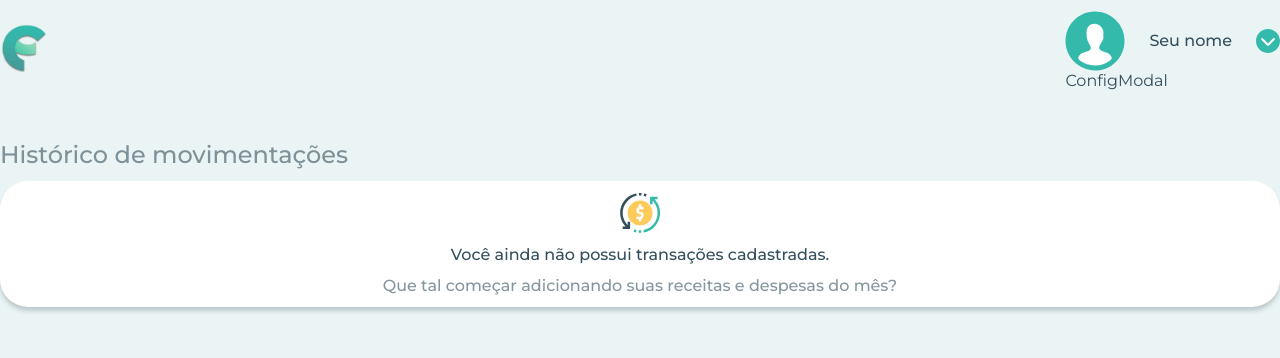
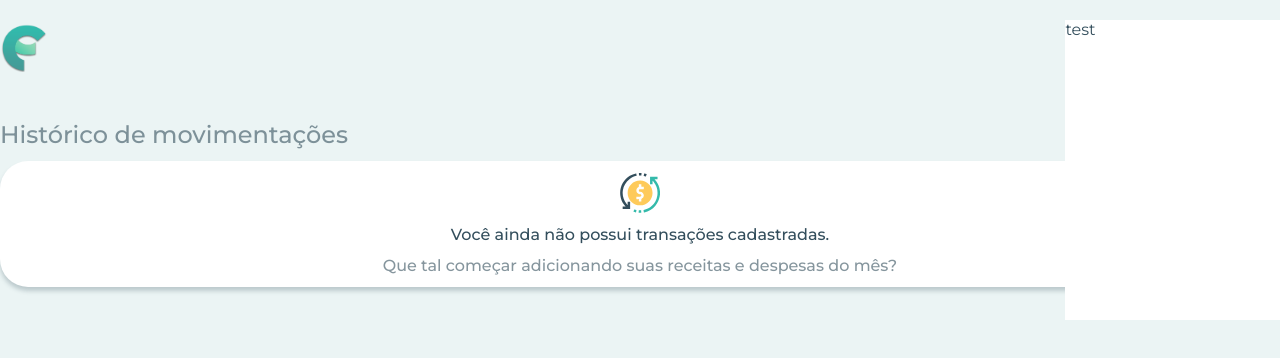
Before and after one commit to vitorlurici/finance-project, a React (Vite) app: page /historico-movimentacoes in a window 1280 px wide. Both pictures are taken after a click on the button "Seu nome". Shown: the top 358 px of the page. Built offline with nearby package versions, Linux system fonts and the light colour scheme.

Commit message:
modals-update-commit

```diff
--- a/package.json
+++ b/package.json
@@ -11,6 +11,7 @@
   },
   "dependencies": {
     "@hookform/resolvers": "^3.3.2",
+    "primereact": "^10.0.5",
     "react": "^18.2.0",
     "react-dom": "^18.2.0",
     "react-google-charts": "^4.0.1",
--- a/src/components/dashboard/TopBarDashboard.tsx
+++ b/src/components/dashboard/TopBarDashboard.tsx
@@ -1,7 +1,7 @@
 import { useEffect, useState } from "react";
 import { DashboardUser } from "../svg/DashboardUser";
 import { DownArrowUser } from "../svg/DownArrowUser";
-import ConfigModal from "./ConfigModal";
+import ConfigModal from "./config-modal/ConfigModal";
 import { BlurLogo } from "../svg/BlurLogo";
 import { Link } from "react-router-dom";
 import ScrollTop from "../ScrollTop";
--- /dev/null
+++ b/src/components/dashboard/add-modal/AddModal.scss
@@ -0,0 +1,9 @@
+@import "../../../styles/variables.scss";
+
+.add-modal {
+  position: absolute;
+  top: 0%;
+  width: 220px;
+  height: 300px;
+  background-color: $color-white;
+}
--- a/src/components/dashboard/AddModal.tsx
+++ b/src/components/dashboard/add-modal/AddModal.tsx
@@ -1,10 +1,12 @@
+import "./AddModal.scss";
+
 type AddModalProps = {
   isOpen: boolean;
 };
 
 const AddModal = ({ isOpen }: AddModalProps) => {
   if (isOpen) {
-    return <div>AddModal</div>;
+    return <main className="add-modal">teste</main>;
   }
 
   return null;
--- /dev/null
+++ b/src/components/dashboard/config-modal/ConfigModal.scss
@@ -0,0 +1,9 @@
+@import "../../../styles/variables.scss";
+
+.config-modal {
+  position: absolute;
+  top: 0%;
+  width: 220px;
+  height: 300px;
+  background-color: $color-white;
+}
--- a/src/components/dashboard/ConfigModal.tsx
+++ b/src/components/dashboard/config-modal/ConfigModal.tsx
@@ -1,10 +1,12 @@
+import "./ConfigModal.scss";
+
 type ConfigModalProps = {
   isOpen: boolean;
 };
 
 const ConfigModal = ({ isOpen }: ConfigModalProps) => {
   if (isOpen) {
-    return <div>ConfigModal</div>;
+    return <main className="config-modal">test</main>;
   }
 
   return null;
--- /dev/null
+++ b/src/components/dashboard/month-modal/MonthModal.scss
@@ -0,0 +1,10 @@
+@import "../../../styles/variables.scss";
+
+.month-modal {
+  left: 0%;
+  top: 0%;
+  width: 300px;
+  height: 300px;
+  background-color: $color-white;
+  position: absolute;
+}
--- a/src/components/dashboard/MonthModal.tsx
+++ b/src/components/dashboard/month-modal/MonthModal.tsx
@@ -1,10 +1,12 @@
+import "./MonthModal.scss";
+
 type MonthModalProps = {
   isOpen: boolean;
 };
 
 const MonthModal = ({ isOpen }: MonthModalProps) => {
   if (isOpen) {
-    return <div>MonthModal</div>;
+    return <main className="month-modal">teste</main>;
   }
 
   return null;
--- a/src/routes/dashboard/Dashboard.scss
+++ b/src/routes/dashboard/Dashboard.scss
@@ -7,7 +7,7 @@
   display: flex;
   flex-direction: column;
   align-items: center;
-  gap: 40px;
+  gap: 20px;
   padding-bottom: 40px;
 
   button {
@@ -28,11 +28,18 @@
     align-items: center;
     justify-content: space-between;
 
+    .top-bar-right {
+      position: relative;
+    }
     .btn-user-config {
       gap: 24px;
       background: transparent;
       cursor: pointer;
     }
+  }
+
+  .month-controller {
+    position: relative;
   }
 
   .btn-month {
@@ -56,6 +63,16 @@
       align-items: center;
       justify-content: space-between;
       gap: 12px;
+
+      div {
+        .addModal {
+          position: absolute;
+        }
+      }
+
+      .add-controller {
+        position: relative;
+      }
 
       .btn-add {
         height: 100px;
--- a/src/routes/dashboard/pages/Dashboard.tsx
+++ b/src/routes/dashboard/pages/Dashboard.tsx
@@ -1,6 +1,6 @@
 import { useEffect, useState } from "react";
-import AddModal from "../../../components/dashboard/AddModal";
-import MonthModal from "../../../components/dashboard/MonthModal";
+import AddModal from "../../../components/dashboard/add-modal/AddModal";
+import MonthModal from "../../../components/dashboard/month-modal/MonthModal";
 import TransactionsChart from "../../../components/dashboard/TransactionsChart";
 import TransactionsHistory from "../../../components/dashboard/TransactionsHistory";
 import { AddIcon } from "../../../components/svg/AddIcon";
@@ -23,7 +23,7 @@ const Dashboard = () => {
         return;
       }
       if (
-        openAdd &&
+        openMonth &&
         document.getElementById("monthModal") &&
         document.getElementById("monthModal")!.contains(e.target)
       ) {
@@ -50,6 +50,7 @@ const Dashboard = () => {
   };
   return (
     <>
+      <div className="month-controller">
         <button className="btn-month" onClick={toggleMonthModal}>
           mês
           <DownArrow />
@@ -57,14 +58,17 @@ const Dashboard = () => {
         <div id="monthModal">
           {openMonth && <MonthModal isOpen={openMonth} />}
         </div>
+      </div>
       <div className="container">
         <h2>Painel</h2>
         <div className="info-content">
+          <div className="add-controller">
             <button className="btn-add" onClick={toggleAddModal}>
               <AddIcon />
               <DownArrow />
             </button>
             <div id="addModal">{openAdd && <AddModal isOpen={openAdd} />}</div>
+          </div>
           <button className="btn">
             <div className="info-btn">
               <h4 className="name">Saldo atual</h4>
```
Also changed, not shown: 1 other file (tests, documents, lock files or other folders). Lines whose indentation alone changed are shown as unchanged.
